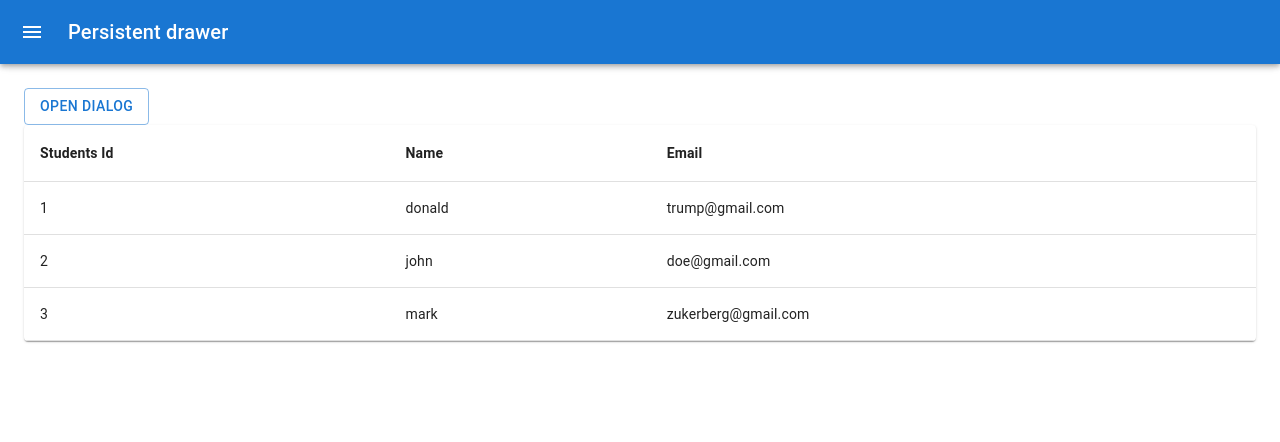
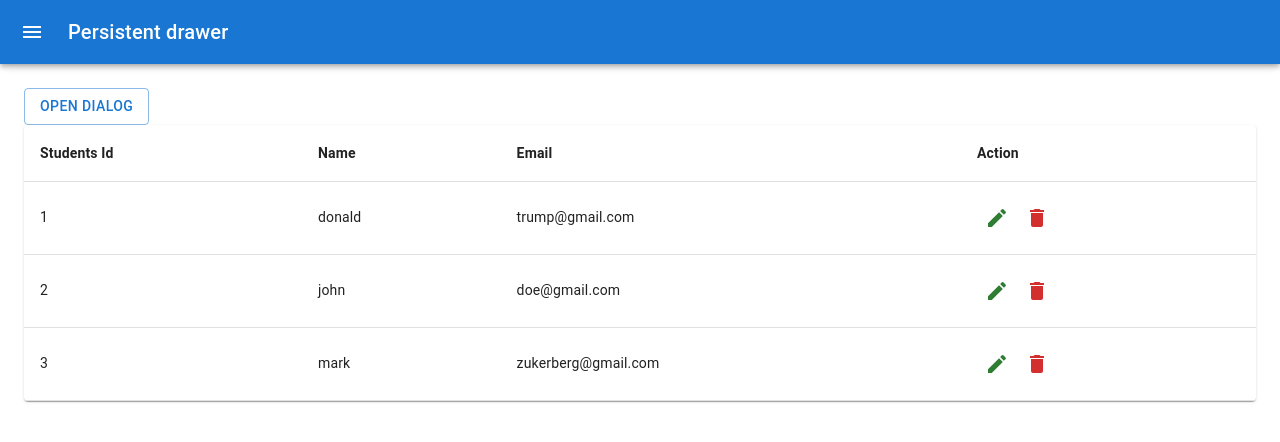
Before and after one commit to sbharth1/student_panel, a React (Vite) app: page /student in a window 1280 px wide. Shown: the top 442 px of the page. Built offline with nearby package versions, Linux system fonts and the light colour scheme.

Commit message:
feat: delete and edit icon

```diff
--- a/src/components/form/StudentTable.tsx
+++ b/src/components/form/StudentTable.tsx
@@ -5,54 +5,54 @@ import TableContainer from '@mui/material/TableContainer';
 import TableHead from '@mui/material/TableHead';
 import TableRow from '@mui/material/TableRow';
 import Paper from '@mui/material/Paper';
+import { StudentColumnData, StudentRowData } from '../../types';
+import { IconButton } from '@mui/material';
+import { ReactNode } from 'react';
 
-interface StudentRowData {
-    id:number,
-    name:string,
-    email:string,
+interface StudentTableProps {
+  columns : StudentColumnData[];
+  rows:StudentRowData[];
+  actions: { icon: ReactNode; delete: ReactNode }[];
+  addActionHeader: { feilds: string; headerName: string }[];
 }
+const StudentTable: React.FC<StudentTableProps> = ({columns =[],rows=[],actions=[],addActionHeader=[]}) => {
 
-interface StudentColumnData {
-  feilds:keyof StudentRowData,
-  headerName:string,
-}
-
-const columns:StudentColumnData[]  = [
-  {feilds:"id",headerName:"Students Id"},
-  {feilds:"name",headerName:"Name"},
-  {feilds:"email",headerName:"Email"},
-]
-
-
-const rows:StudentRowData[] = [
-    {id:1,name:"donald",email:"trump@gmail.com"},
-    {id:2,name:"john",email:"doe@gmail.com"},
-    {id:3,name:"mark",email:"zukerberg@gmail.com"},
-  ];
-
-
-const StudentTable = () => {
   return (
     <TableContainer component={Paper}>
     <Table sx={{ minWidth: 650 }} aria-label="simple table">
       <TableHead>
-
+      {
         <TableRow>
           {columns?.map((val,index) =>(
                       <TableCell sx={{fontWeight:"bold"}} key={index}>{val.headerName}</TableCell>
           ))}
+
+
+              {/* <TableCell align="left"> */}
+                {addActionHeader.map((value,index)=>(
+                     <TableCell sx={{fontWeight:"bold"}}>{value.headerName}</TableCell>
+                ))}
+              {/* </TableCell> */}
         </TableRow>
+          }
       </TableHead>
       <TableBody>
         {rows?.map((row) => (
           <TableRow
             key={row.name}
           >
-         {
-          columns?.map((column,index)=>(
+         { columns?.map((column,index)=>(
             <TableCell key={index}>{row[column.feilds]}</TableCell>
-          ))
-         }
+          ))}
+          <TableCell>
+            {
+              actions.length > 0 &&  actions.map((action,index)=>(
+                <>
+                  <IconButton color='success'>{action.icon}</IconButton>
+                  <IconButton color='error'>{action.delete}</IconButton>
+                  </>))
+            }
+          </TableCell>
           </TableRow>
         ))}
       </TableBody>
--- a/src/pages/Student.tsx
+++ b/src/pages/Student.tsx
@@ -3,6 +3,9 @@ import ReactDialogBox from "../components/ReactDialogBox"
 import { Button } from "@mui/material";
 import StudentForm from "../components/form/StudentForm";
 import StudentTable from "../components/form/StudentTable";
+import EditIcon from '@mui/icons-material/Edit';
+import DeleteIcon from '@mui/icons-material/Delete';
+import { StudentColumnData, StudentRowData } from "../types";
 
 const Student = () => {
   const [open, setOpen] = useState<boolean>(false);
@@ -14,6 +17,32 @@ const Student = () => {
   const handleClose = () => {
     setOpen(false);
   };
+
+
+const columns:StudentColumnData[]  = [
+  {feilds:"id",headerName:"Students Id"},
+  {feilds:"name",headerName:"Name"},
+  {feilds:"email",headerName:"Email"},
+]
+
+
+const rows:StudentRowData[] = [
+    {id:1,name:"donald",email:"trump@gmail.com"},
+    {id:2,name:"john",email:"doe@gmail.com"},
+    {id:3,name:"mark",email:"zukerberg@gmail.com"},
+  ];
+
+  const addActionHeader = [
+  {feilds:"action",headerName:"Action"},
+]
+
+const actions = [
+  {
+    icon:<EditIcon/>,
+    delete:<DeleteIcon/>
+  }
+]
+
   return (<>
 
     <Button variant="outlined" onClick={handleClickOpen}>
@@ -27,7 +56,7 @@ const Student = () => {
 
       {/* StudentTable */}
 
-      <StudentTable/>
+      <StudentTable columns={columns} rows={rows} actions={actions} addActionHeader={addActionHeader} />
     </>
   )
 }
--- /dev/null
+++ b/src/types/index.ts
@@ -0,0 +1,11 @@
+
+export interface StudentRowData {
+  id:number,
+  name:string,
+  email:string,
+}
+
+export interface StudentColumnData {
+feilds:keyof StudentRowData,
+headerName:string,
+}
```
Also changed, not shown: src/assets/animate.gif (added).
